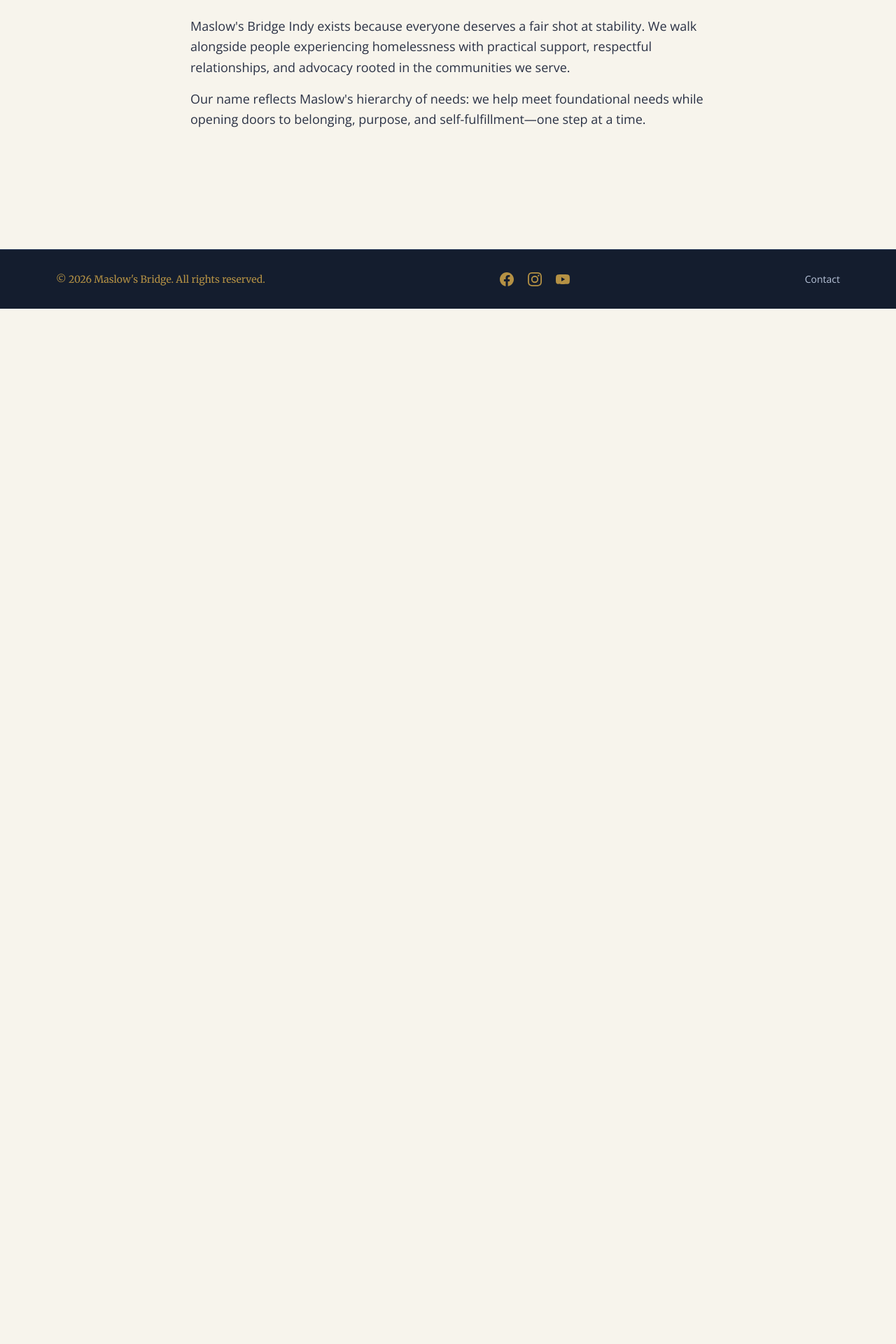
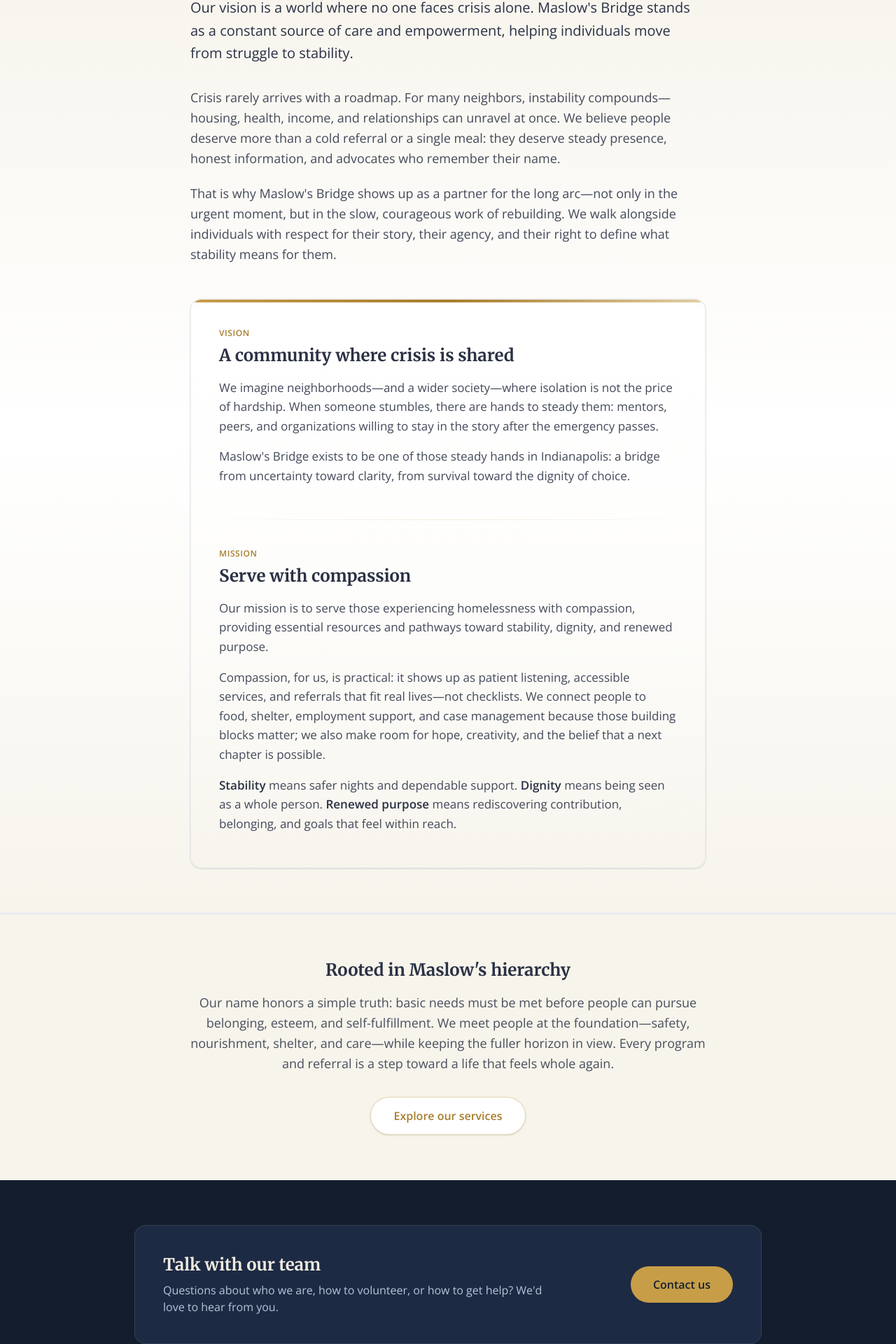
Before and after one commit to skeletin-dev/maslows-bridge, a React (Vite) app: page /about in a window 1280 px wide. Shown: the part 359-2279 px from the top of the page at 70% size. Before the commit the page ends 800 px from the top, so only its background shows below. Built offline with nearby package versions, Linux system fonts and the light colour scheme.

Commit message:
refactor: update about page

```diff
--- a/src/pages/About.tsx
+++ b/src/pages/About.tsx
@@ -1,25 +1,124 @@
+import { Link } from "react-router-dom"
 import { PageHeading } from "../components/PageHeading"
 
 export function About() {
   return (
     <>
       <PageHeading
-        title="About"
-        subtitle="Building bridges—not barriers—for neighbors who deserve dignity and a path forward."
+        title="About Us"
+        subtitle="Empowering the disenfranchised to rebuild their lives."
       />
-      <div className="mx-auto max-w-3xl px-4 py-12 sm:py-16">
-        <div className="space-y-4 text-base leading-relaxed text-mb-ink sm:text-lg">
-          <p>
-            Maslow&apos;s Bridge Indy exists because everyone deserves a fair shot at stability. We walk alongside
-            people experiencing homelessness with practical support, respectful relationships, and advocacy rooted in
-            the communities we serve.
+
+      <section
+        className="border-b border-mb-mist bg-linear-to-b from-mb-cream via-white to-mb-cream/40"
+        aria-labelledby="vision-mission-heading"
+      >
+        <div className="mx-auto max-w-3xl px-4 py-12 sm:py-16">
+          <h2 id="vision-mission-heading" className="sr-only">
+            Vision and mission
+          </h2>
+
+          <p className="text-lg font-medium leading-relaxed text-mb-ink sm:text-xl">
+            Our vision is a world where no one faces crisis alone. Maslow&apos;s Bridge stands as a constant source of
+            care and empowerment, helping individuals move from struggle to stability.
           </p>
-          <p>
-            Our name reflects Maslow&apos;s hierarchy of needs: we help meet foundational needs while opening doors
-            to belonging, purpose, and self-fulfillment—one step at a time.
+          <div className="mt-8 space-y-5 text-base leading-relaxed text-mb-ink/88 sm:text-lg">
+            <p>
+              Crisis rarely arrives with a roadmap. For many neighbors, instability compounds—housing, health,
+              income, and relationships can unravel at once. We believe people deserve more than a cold referral
+              or a single meal: they deserve steady presence, honest information, and advocates who remember their
+              name.
+            </p>
+            <p>
+              That is why Maslow&apos;s Bridge shows up as a partner for the long arc—not only in the urgent moment,
+              but in the slow, courageous work of rebuilding. We walk alongside individuals with respect for their
+              story, their agency, and their right to define what stability means for them.
+            </p>
+          </div>
+
+          <article className="relative mt-12 overflow-hidden rounded-2xl border border-mb-mist/70 bg-linear-to-b from-white to-mb-cream/25 shadow-sm ring-1 ring-black/3">
+            <div
+              className="pointer-events-none absolute inset-x-0 top-0 h-1 bg-linear-to-r from-mb-accent via-mb-accent-solid to-mb-accent/50"
+              aria-hidden
+            />
+
+            <div className="px-8 pb-10 pt-9 sm:px-10 sm:pb-12 sm:pt-10">
+              <p className="text-xs font-semibold uppercase tracking-wider text-mb-accent-solid">Vision</p>
+              <h3 className="mt-2 font-display text-2xl font-bold text-mb-ink">A community where crisis is shared</h3>
+              <p className="mt-4 text-base leading-relaxed text-mb-ink/88 sm:text-[1.0625rem]">
+                We imagine neighborhoods—and a wider society—where isolation is not the price of hardship. When
+                someone stumbles, there are hands to steady them: mentors, peers, and organizations willing to stay
+                in the story after the emergency passes.
+              </p>
+              <p className="mt-4 text-base leading-relaxed text-mb-ink/88 sm:text-[1.0625rem]">
+                Maslow&apos;s Bridge exists to be one of those steady hands in Indianapolis: a bridge from
+                uncertainty toward clarity, from survival toward the dignity of choice.
+              </p>
+            </div>
+
+            <div
+              className="h-px bg-linear-to-r from-transparent via-mb-accent/20 to-transparent"
+              role="presentation"
+              aria-hidden
+            />
+
+            <div className="px-8 pb-10 pt-9 sm:px-10 sm:pb-12 sm:pt-10">
+              <p className="text-xs font-semibold uppercase tracking-wider text-mb-accent-solid">Mission</p>
+              <h3 className="mt-2 font-display text-2xl font-bold text-mb-ink">Serve with compassion</h3>
+              <p className="mt-4 text-base leading-relaxed text-mb-ink/88 sm:text-[1.0625rem]">
+                Our mission is to serve those experiencing homelessness with compassion, providing essential resources
+                and pathways toward stability, dignity, and renewed purpose.
+              </p>
+              <p className="mt-4 text-base leading-relaxed text-mb-ink/88 sm:text-[1.0625rem]">
+                Compassion, for us, is practical: it shows up as patient listening, accessible services, and
+                referrals that fit real lives—not checklists. We connect people to food, shelter, employment
+                support, and case management because those building blocks matter; we also make room for hope,
+                creativity, and the belief that a next chapter is possible.
+              </p>
+              <p className="mt-4 text-base leading-relaxed text-mb-ink/88 sm:text-[1.0625rem]">
+                <span className="font-semibold text-mb-ink">Stability</span> means safer nights and dependable
+                support. <span className="font-semibold text-mb-ink">Dignity</span> means being seen as a whole
+                person. <span className="font-semibold text-mb-ink">Renewed purpose</span> means rediscovering
+                contribution, belonging, and goals that feel within reach.
+              </p>
+            </div>
+          </article>
+        </div>
+      </section>
+
+      <section className="border-t border-mb-mist bg-mb-cream/80 px-4 py-12 sm:py-16">
+        <div className="mx-auto max-w-3xl text-center">
+          <h2 className="font-display text-xl font-bold text-mb-ink sm:text-2xl">Rooted in Maslow&apos;s hierarchy</h2>
+          <p className="mt-4 text-base leading-relaxed text-mb-ink/85 sm:text-lg">
+            Our name honors a simple truth: basic needs must be met before people can pursue belonging, esteem, and
+            self-fulfillment. We meet people at the foundation—safety, nourishment, shelter, and care—while keeping
+            the fuller horizon in view. Every program and referral is a step toward a life that feels whole again.
           </p>
+          <Link
+            to="/services"
+            className="mt-8 inline-flex items-center justify-center rounded-[28px] border border-mb-accent/40 bg-white px-8 py-3.5 text-sm font-semibold text-mb-accent-solid shadow-sm transition hover:border-mb-accent hover:bg-mb-accent/5 sm:text-base"
+          >
+            Explore our services
+          </Link>
         </div>
-      </div>
+      </section>
+
+      <section className="border-t border-mb-mist bg-mb-surface px-4 py-12 sm:py-16">
+        <div className="mx-auto flex max-w-4xl flex-col items-start gap-6 rounded-2xl border border-white/10 bg-mb-surface-elevated/50 p-8 sm:flex-row sm:items-center sm:justify-between sm:p-10">
+          <div>
+            <h2 className="font-display text-xl font-bold text-mb-text-on-dark sm:text-2xl">Talk with our team</h2>
+            <p className="mt-2 max-w-xl text-mb-text-muted">
+              Questions about who we are, how to volunteer, or how to get help? We&apos;d love to hear from you.
+            </p>
+          </div>
+          <Link
+            to="/contact-us"
+            className="inline-flex shrink-0 items-center justify-center rounded-[28px] bg-mb-accent px-8 py-3.5 text-sm font-semibold text-mb-surface transition hover:bg-mb-accent-hover sm:text-base"
+          >
+            Contact us
+          </Link>
+        </div>
+      </section>
     </>
   )
 }
--- a/src/pages/Services.tsx
+++ b/src/pages/Services.tsx
@@ -80,7 +80,7 @@
 
 const services: ServiceDetail[] = [
   {
-    title: "Workshop to enrich individuals' lives",
+    title: "Workshops to enrich individuals' lives",
     summary: "Skills, confidence, and community in a supportive setting.",
     body: "Our enrichment workshops create space to learn, reflect, and grow—with practical tools for daily life and room to build relationships with staff and peers. Sessions are designed to meet people where they are, with respect and encouragement at the center.",
     highlights: [
```
